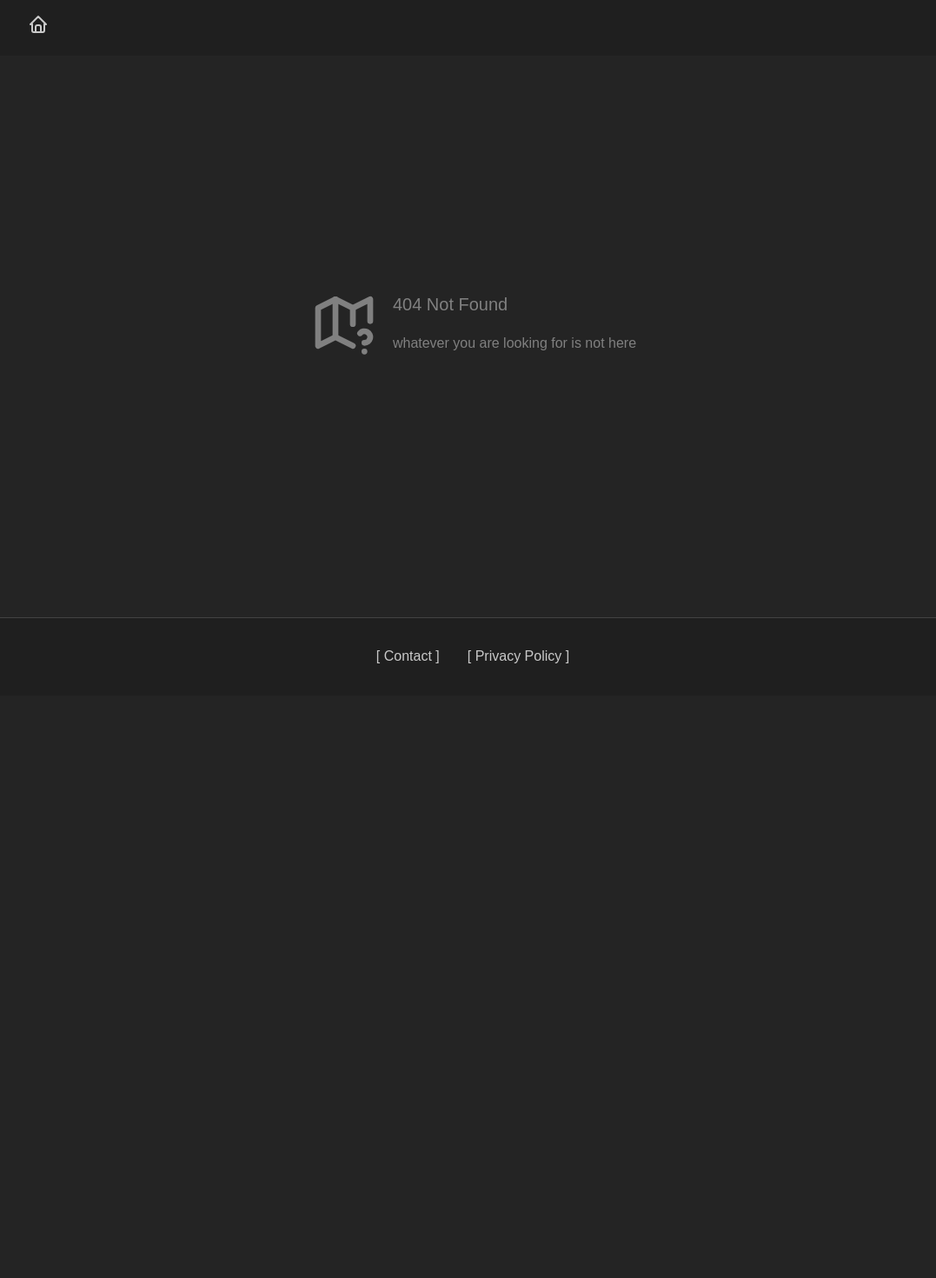
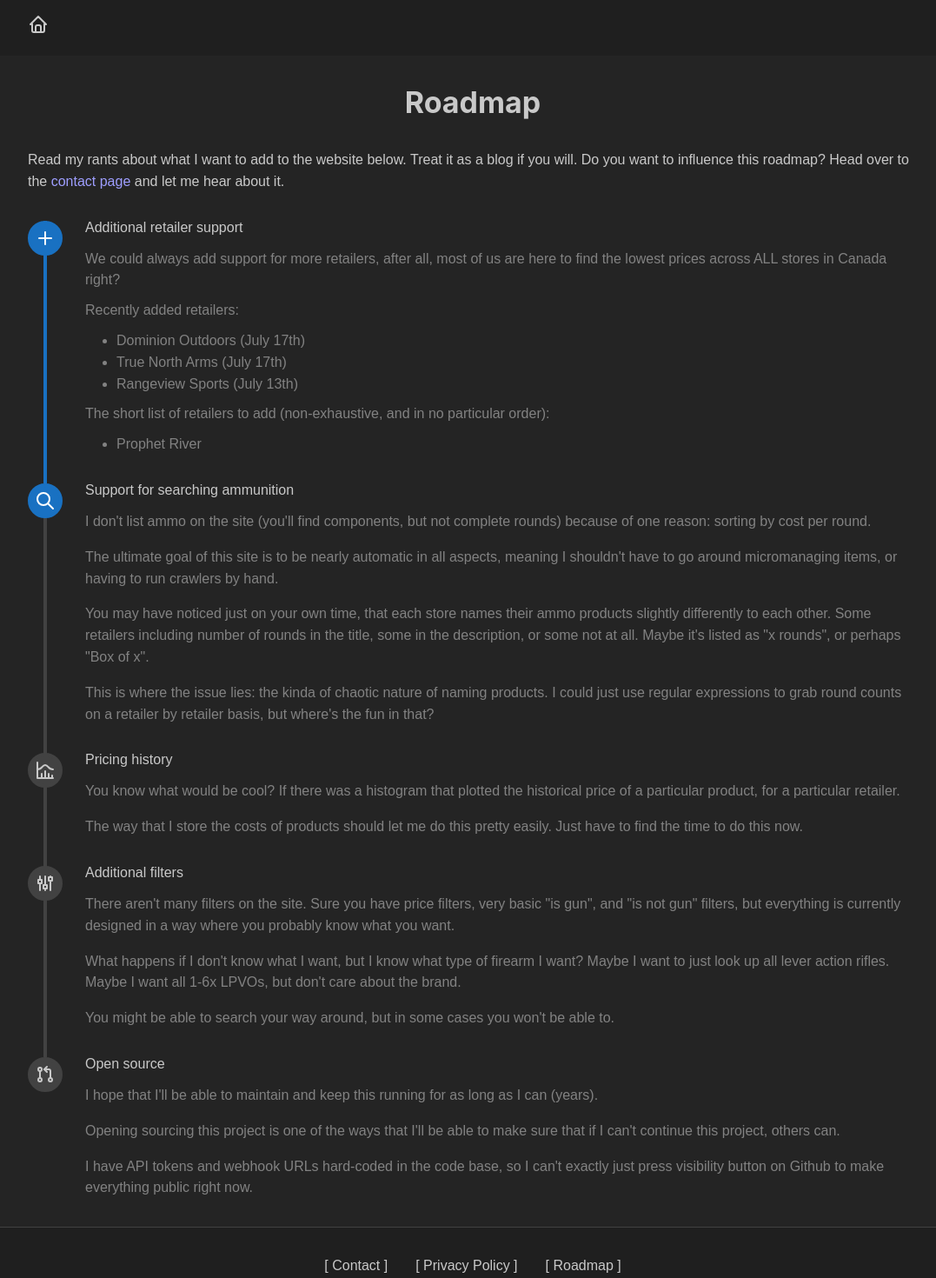
Before and after one commit to almostprohibited/frontend, a Next.js app: page /roadmap in a window 1280 px wide. Before the commit this address had no page. Shown: the top 1470 px of the page at 87% size, without its empty margins (96-1173 px from the left). Before the commit the page ends 800 px from the top, so only its background shows below. Built offline with nearby package versions, Linux system fonts and the light colour scheme.

Commit message:
Added roadmap

```diff
--- /dev/null
+++ b/src/app/roadmap/page.tsx
@@ -0,0 +1,93 @@
+"use client";
+
+import { Box, Group, List, ListItem, Space, Stack, Text, Timeline, TimelineItem, Title } from "@mantine/core";
+import { IconAdjustmentsAlt, IconChartHistogram, IconGitPullRequest, IconPlus, IconSearch } from "@tabler/icons-react";
+import Link from "next/link";
+
+export default function roadmapPage() {
+	return (
+		<Box mt="2rem" p={"var(--content-side-padding)"}>
+			<Title order={1} ta="center">{"Roadmap"}</Title>
+			<Space h="xl" />
+			<Group gap="xs">
+				<Text>Read my rants about what I want to add to the website below. Treat it as a blog if you will. Do you want to influence this roadmap? Head over to the <Link style={{color: "revert"}} href="/contact">contact page</Link> and let me hear about it.</Text>
+			</Group>
+			<Space h="xl" />
+			<Timeline active={1} bulletSize="2.5rem">
+				<TimelineItem
+					title="Additional retailer support"
+					bullet={
+						<IconPlus />
+					}
+				>
+					<Stack gap="xs" mt="1rem" c="dimmed">
+						<Text>{"We could always add support for more retailers, after all, most of us are here to find the lowest prices across ALL stores in Canada right?"}</Text>
+						<Text>{"Recently added retailers:"}</Text>
+						<List withPadding>
+							<ListItem>{"Dominion Outdoors (July 17th)"}</ListItem>
+							<ListItem>{"True North Arms (July 17th)"}</ListItem>
+							<ListItem>{"Rangeview Sports (July 13th)"}</ListItem>
+						</List>
+						<Text>{"The short list of retailers to add (non-exhaustive, and in no particular order):"}</Text>
+						<List withPadding>
+							<ListItem>{"Prophet River"}</ListItem>
+						</List>
+					</Stack>
+				</TimelineItem>
+				<TimelineItem
+					title="Support for searching ammunition"
+					bullet={
+						<IconSearch />
+					}
+				>
+					<Stack mt="1rem" c="dimmed">
+						<Text>{"I don't list ammo on the site (you'll find components, but not complete rounds) because of one reason: sorting by cost per round."}</Text>
+						<Text>{"The ultimate goal of this site is to be nearly automatic in all aspects, meaning I shouldn't have to go around micromanaging items, or having to run crawlers by hand."}</Text>
+						<Text>{
+							`
+								You may have noticed just on your own time, that each store names their ammo products slightly differently to each other.
+								Some retailers including number of rounds in the title, some in the description, or some not at all. Maybe it's listed as "x rounds", or perhaps "Box of x".
+							`
+						}</Text>
+						<Text>{"This is where the issue lies: the kinda of chaotic nature of naming products. I could just use regular expressions to grab round counts on a retailer by retailer basis, but where's the fun in that?"}</Text>
+					</Stack>
+				</TimelineItem>
+				<TimelineItem
+					title="Pricing history"
+					bullet={
+						<IconChartHistogram />
+					}
+				>
+					<Stack mt="1rem" c="dimmed">
+						<Text>{"You know what would be cool? If there was a histogram that plotted the historical price of a particular product, for a particular retailer."}</Text>
+						<Text>{"The way that I store the costs of products should let me do this pretty easily. Just have to find the time to do this now."}</Text>
+					</Stack>
+				</TimelineItem>
+				<TimelineItem
+					title="Additional filters"
+					bullet={
+						<IconAdjustmentsAlt />
+					}
+				>
+					<Stack mt="1rem" c="dimmed">
+						<Text>{"There aren't many filters on the site. Sure you have price filters, very basic \"is gun\", and \"is not gun\" filters, but everything is currently designed in a way where you probably know what you want."}</Text>
+						<Text>{"What happens if I don't know what I want, but I know what type of firearm I want? Maybe I want to just look up all lever action rifles. Maybe I want all 1-6x LPVOs, but don't care about the brand."}</Text>
+						<Text>{"You might be able to search your way around, but in some cases you won't be able to."}</Text>
+					</Stack>
+				</TimelineItem>
+				<TimelineItem
+					title="Open source"
+					bullet={
+						<IconGitPullRequest />
+					}
+				>
+					<Stack mt="1rem" c="dimmed">
+						<Text>{"I hope that I'll be able to maintain and keep this running for as long as I can (years)."}</Text>
+						<Text>{"Opening sourcing this project is one of the ways that I'll be able to make sure that if I can't continue this project, others can."}</Text>
+						<Text>{"I have API tokens and webhook URLs hard-coded in the code base, so I can't exactly just press visibility button on Github to make everything public right now."}</Text>
+					</Stack>
+				</TimelineItem>
+			</Timeline>
+		</Box>
+	);
+}
--- a/src/components/footer/component.tsx
+++ b/src/components/footer/component.tsx
@@ -20,6 +20,7 @@ export default function Footer() {
 			>
 				<Link href={"/contact"}>{"[ Contact ]"}</Link>
 				<Link href={"/privacy"}>{"[ Privacy Policy ]"}</Link>
+				<Link href={"/roadmap"}>{"[ Roadmap ]"}</Link>
 			</Flex>
 		</>
 	);
```
Also changed, not shown: src/app/robots.txt.
